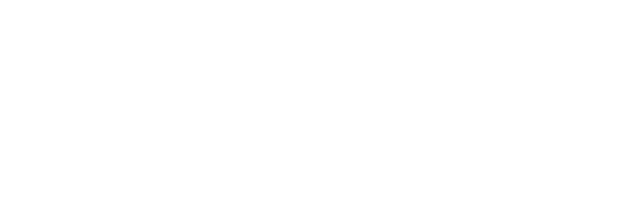
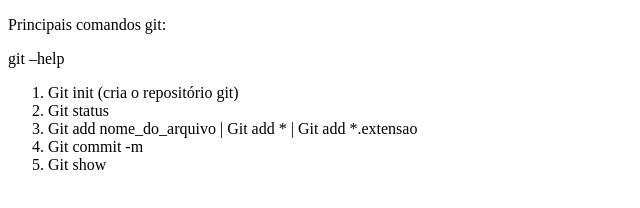
Before and after one commit to devLucasMoraes/curso_de_extensao_git_e_github_2022-2, a plain HTML site: page index.html in a window 1280 px wide. Shown: the whole page, without its empty margins (0-640 px from the left). Drawn offline with Linux system fonts and the light colour scheme.

Commit message:
principais comandos

```diff
--- a/index.html
+++ b/index.html
@@ -7,6 +7,16 @@
     <title>Curso de extensao Git e Github - ÂNIMA</title>
 </head>
 <body>
-
+    <div>
+        <p>Principais comandos git:</p>
+        git –help
+    </div>
+    <ol>
+        <li>Git init (cria o repositório git)</li>
+        <li>Git status</li>
+        <li>Git add nome_do_arquivo | Git add * | Git add *.extensao </li>
+        <li>Git commit -m </li>
+        <li>Git show</li>
+    </ol>
 </body>
 </html>
```
